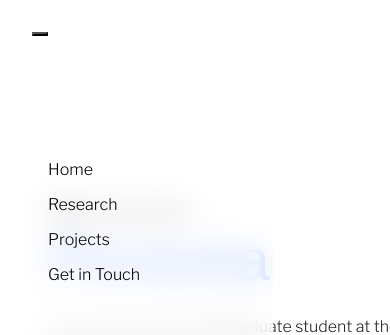
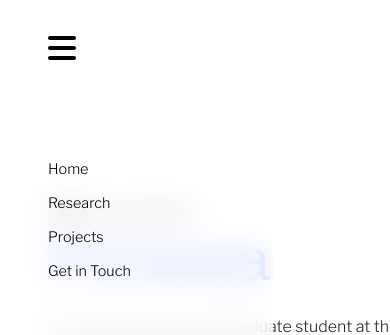
Before and after one commit to peneeta/portfolio, a React (Vite) app: page / in a window 390 px wide. Shown: the top 335 px of the page. Built offline with nearby package versions, Linux system fonts and the light colour scheme; a web font is replaced by a local one.

Commit message:
add hamburger_icon

```diff
--- a/src/components/NavbarStyle.css
+++ b/src/components/NavbarStyle.css
@@ -21,9 +21,13 @@ nav{
 
 .nav-links li a{
     text-decoration: none;
-    font-size: 1rem;
+    font-size: 0.9rem;
     font-family: 'Libre Franklin', sans-serif;
     color: black;
+}
+
+.mobile-toggle {
+    display: none;
 }
 
 @media (min-width: 992px){
@@ -83,12 +87,17 @@ nav{
     }
 
     .mobile-toggle{
+        display: block;
         position: absolute;
-        background: red;
-        width: 1rem;
+        background: url('../assets/hamburger_icon.svg');
+        background-repeat: no-repeat;
+        border: 0;
+        color: rgba(0, 0, 0, 0.894);
+        width: 2rem;
+        aspect-ratio: 1;
         z-index: 999;
         top: 2rem;
-        left: 2rem;
+        left: 3rem;
     }
 }
 
```
Also changed, not shown: src/assets/hamburger_icon.svg (added).
